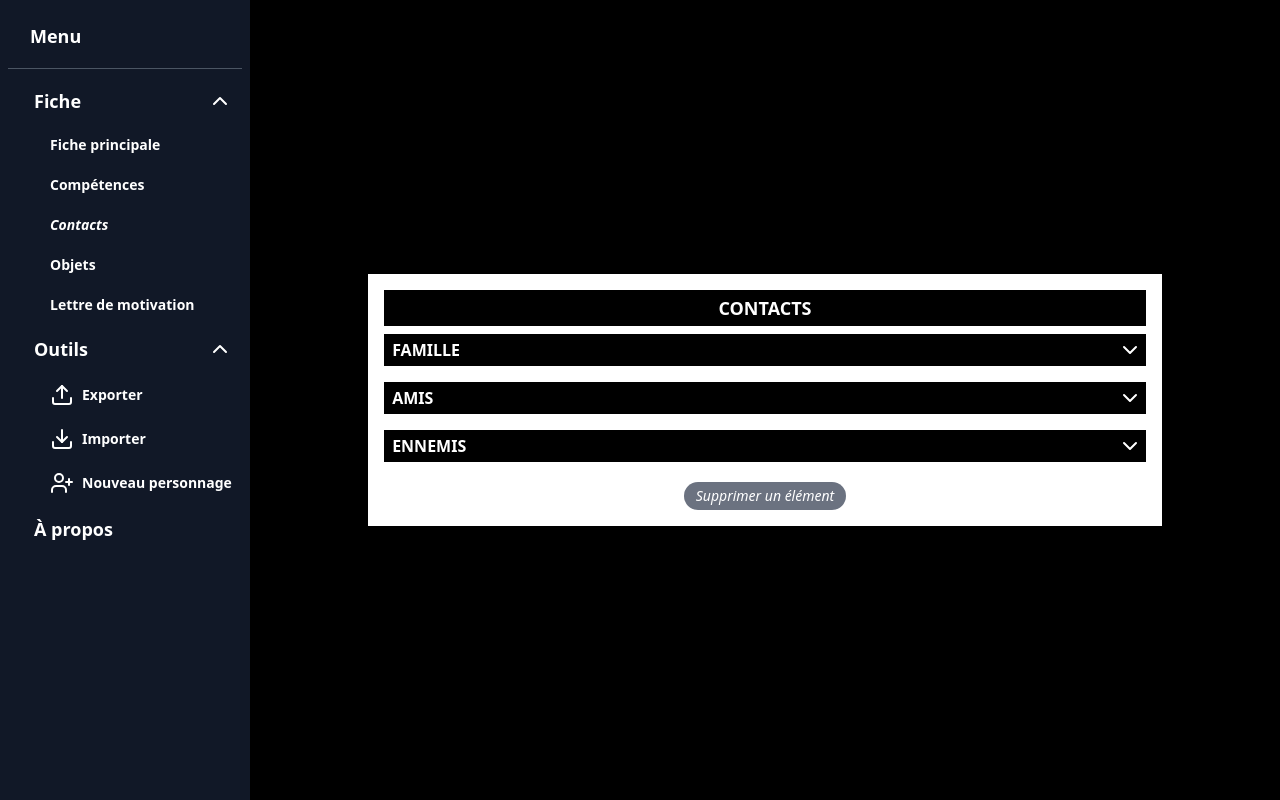
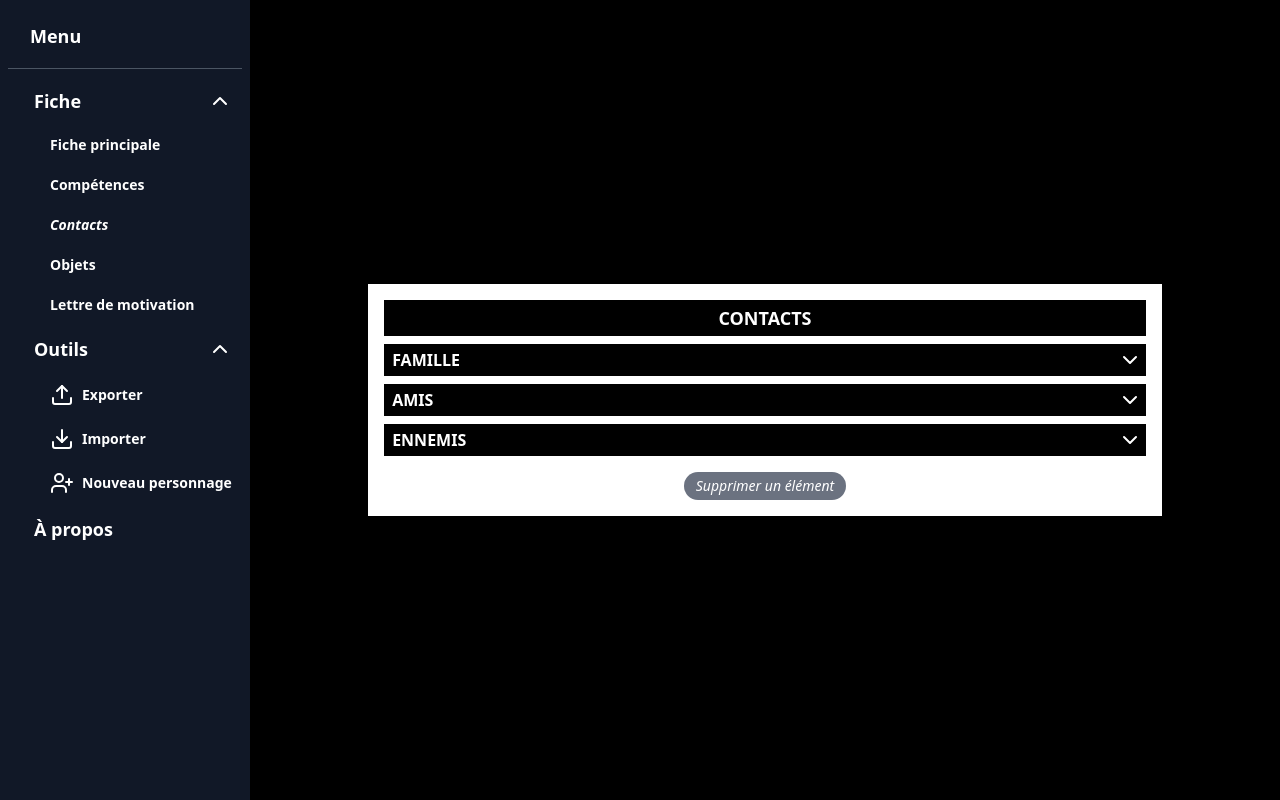
Before and after one commit to LucasPitzalis/2d6-FPI, a React (Vite) app: page /contacts in a window 1280 px wide. Built offline with nearby package versions, Linux system fonts and the light colour scheme.

Commit message:
fixed vertical spacing on contacts page

```diff
--- a/src/components/contacts/Contact.jsx
+++ b/src/components/contacts/Contact.jsx
@@ -1,7 +1,7 @@
 import PropTypes from 'prop-types';
 import { useDispatch } from 'react-redux';
 import { deleteContact } from '../../actions/contacts';
-import DeletableItem from '../DeletableItem';
+import DeletableItem from '../context/DeletableItem';
 import InputField from '../fields/InputField';
 
 export default function Contact({ contact, type, index, deleteMode }) {
--- a/src/components/contacts/Contacts.jsx
+++ b/src/components/contacts/Contacts.jsx
@@ -2,7 +2,7 @@ import { useState, useEffect } from "react";
 import { useSelector } from "react-redux";
 import SimpleButton from "../buttons/SimpleButton";
 import SectionTitle from "../SectionTitle";
-import DropdownItem from "../ui-elements/DropdownItem";
+import DropdownItem from "../context/DropdownItem";
 import ContactList from "./ContactList";
 
 export default function Contacts() {
@@ -16,8 +16,9 @@ export default function Contacts() {
 
     return (
         <>
-            <div className="flex space-y-2 flex-col">
+            <div className="flex flex-col">
                 <SectionTitle title="Contacts" />
+                <div className="mt-2 space-y-1 flex flex-col">
                     <DropdownItem header={
                         <span className="text-white text-base pl-1">{`FAMILLE${relatives.length !== 0 ? ` (${relatives.length})` : ''}`}</span>
                     }>
@@ -34,6 +35,7 @@ export default function Contacts() {
                         <ContactList type="enemies" deleteMode={deleteMode} />
                     </DropdownItem>
                 </div>
+            </div>
             <div className="flex flex-wrap mt-1 justify-center space-x-2">
                 <div className="relative">
                     <SimpleButton
--- a/src/components/DeletableItem.jsx
+++ b/src/components/context/DeletableItem.jsx
@@ -1,5 +1,5 @@
 import PropTypes from 'prop-types';
-import IconButton from "./buttons/IconButton";
+import IconButton from "../buttons/IconButton";
 import { useState } from "react";
 
 
--- a/src/components/ui-elements/DropdownItem.jsx
+++ b/src/components/context/DropdownItem.jsx
@@ -1,4 +1,4 @@
-import DropdownChevron from "./DropdownChevron";
+import DropdownChevron from "../ui-elements/DropdownChevron";
 import PropTypes from 'prop-types';
 import { useState, useRef ,useLayoutEffect} from "react";
 
@@ -34,7 +34,10 @@ export default function DropdownItem({ header, children, defaultOpen}) {
 
 DropdownItem.propTypes = {
     header: PropTypes.object.isRequired,
-    children: PropTypes.array.isRequired,
+    children: PropTypes.oneOfType([
+        PropTypes.array,
+        PropTypes.object,
+    ]).isRequired,
     defaultOpen: PropTypes.bool,
 };
 
--- a/src/components/items/Item.jsx
+++ b/src/components/items/Item.jsx
@@ -3,7 +3,7 @@ import InputField from "../fields/InputField";
 import PropTypes from 'prop-types';
 import SheetField from "../fields/SheetField";
 import { editField } from "../../actions/app";
-import DeletableItem from "../DeletableItem";
+import DeletableItem from "../context/DeletableItem";
 import FieldLabel from "../fields/FieldLabel";
 import { qualityTable } from "../../data/quality";
 import { deleteItem } from "../../actions/items";
--- a/src/components/pets/Pet.jsx
+++ b/src/components/pets/Pet.jsx
@@ -2,7 +2,7 @@ import { useDispatch, useSelector } from "react-redux";
 import InputField from "../fields/InputField";
 import StaticField from "../fields/StaticField";
 import PropTypes from 'prop-types';
-import DeletableItem from "../DeletableItem";
+import DeletableItem from "../context/DeletableItem";
 import { deletePet } from "../../actions/pets";
 import { currentPetLevel } from "../../features/petStats";
 import Avatar from "../character/Avatar";
@@ -10,7 +10,7 @@ import AttackIcon from "../../icons/AttackIcon";
 import DefenseIcon from "../../icons/DefenseIcon";
 import WillIcon from "../../icons/WillIcon";
 import SpecialIcon from "../../icons/SpecialIcon";
-import DropdownItem from "../ui-elements/DropdownItem";
+import DropdownItem from "../context/DropdownItem";
 
 export default function Pet({ index, deleteMode }) {
     const dispatch = useDispatch();
--- a/src/components/skills/Skill.jsx
+++ b/src/components/skills/Skill.jsx
@@ -8,7 +8,7 @@ import { getStatNameFr } from "../../utils/functions";
 import { editField } from "../../actions/app";
 import Specs from "./Specs";
 import { deleteSkill } from "../../actions/skills";
-import DeletableItem from "../DeletableItem";
+import DeletableItem from "../context/DeletableItem";
 
 export default function Skill({ skill, index, deleteMode }) {
     const { abilities } = useSelector((state) => state.character);
--- a/src/components/skills/Specs.jsx
+++ b/src/components/skills/Specs.jsx
@@ -5,7 +5,7 @@ import CircleDot from "../ui-elements/CircleDot";
 import PropTypes from 'prop-types';
 import { addNewSpec, addSpecUse, deleteSpec } from "../../actions/skills";
 import { useDispatch } from "react-redux";
-import DeletableItem from "../DeletableItem";
+import DeletableItem from "../context/DeletableItem";
 
 
 export default function Specs({ specs, skillIndex, deleteMode }) {
```
Lines whose indentation alone changed are shown as unchanged.
